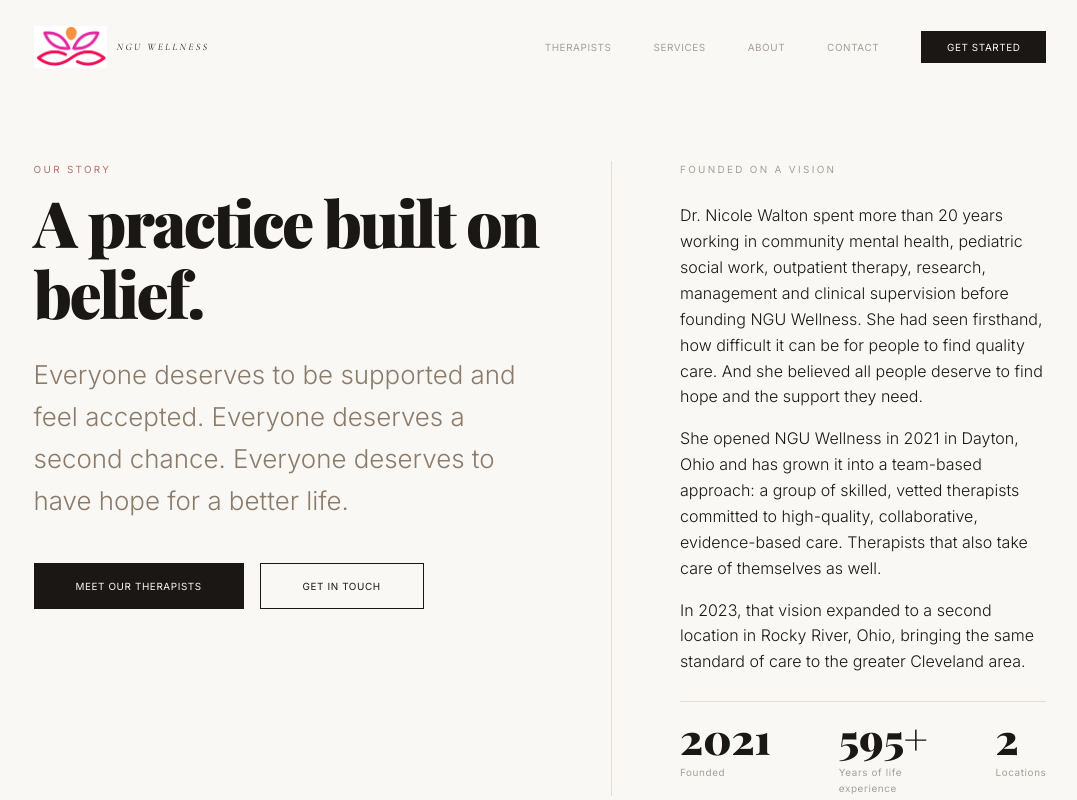
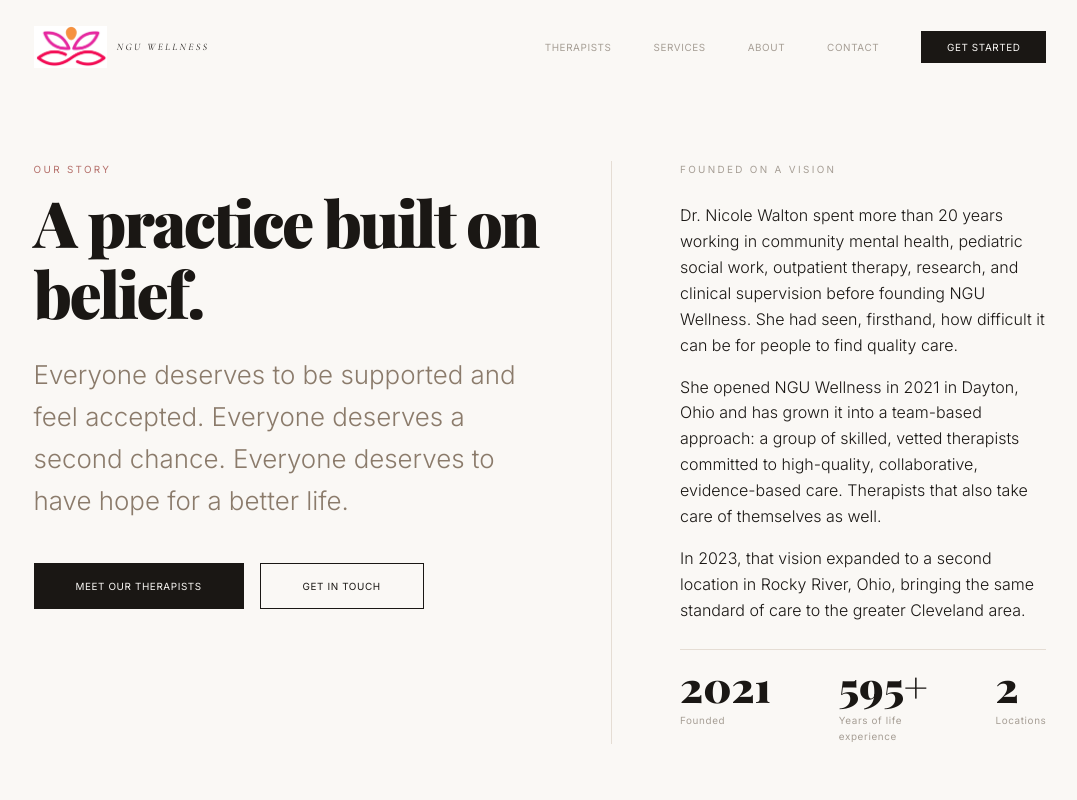
Before and after one commit to JDOG332/nguwellness, a Next.js app: page /about in a window 1280 px wide. Shown: the top 800 px of the page, without its empty margins (100-1177 px from the left). Built offline with nearby package versions, Linux system fonts and the light colour scheme; a web font is replaced by a local one.

Commit message:
Update first paragraph: remove management, trim last sentence
Removed "management" from the list and "And she believed all people
deserve to find hope and the support they need." Also adjusted comma
placement around "firsthand".

https://claude.ai/code/session_01Wiu32VqqST9q36GXa4XvFp

```diff
--- a/app/about/AboutPage.jsx
+++ b/app/about/AboutPage.jsx
@@ -368,7 +368,7 @@ export default function AboutPage() {
           <div>
             <p className="about-aside-label">Founded on a vision</p>
             <p className="about-quote">
-              Dr. Nicole Walton spent more than 20 years working in community mental health, pediatric social work, outpatient therapy, research, management and clinical supervision before founding NGU Wellness. She had seen firsthand, how difficult it can be for people to find quality care. And she believed all people deserve to find hope and the support they need.
+              Dr. Nicole Walton spent more than 20 years working in community mental health, pediatric social work, outpatient therapy, research, and clinical supervision before founding NGU Wellness. She had seen, firsthand, how difficult it can be for people to find quality care.
             </p>
             <p className="about-quote">
               She opened NGU Wellness in 2021 in Dayton, Ohio and has grown it into a team-based approach: a group of skilled, vetted therapists committed to high-quality, collaborative, evidence-based care. Therapists that also take care of themselves as well.
```
